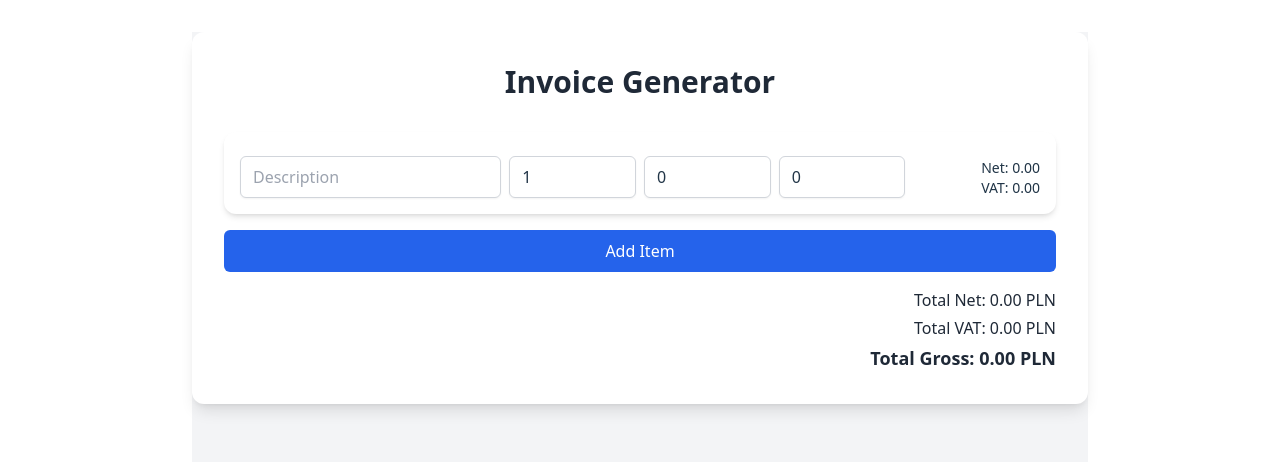
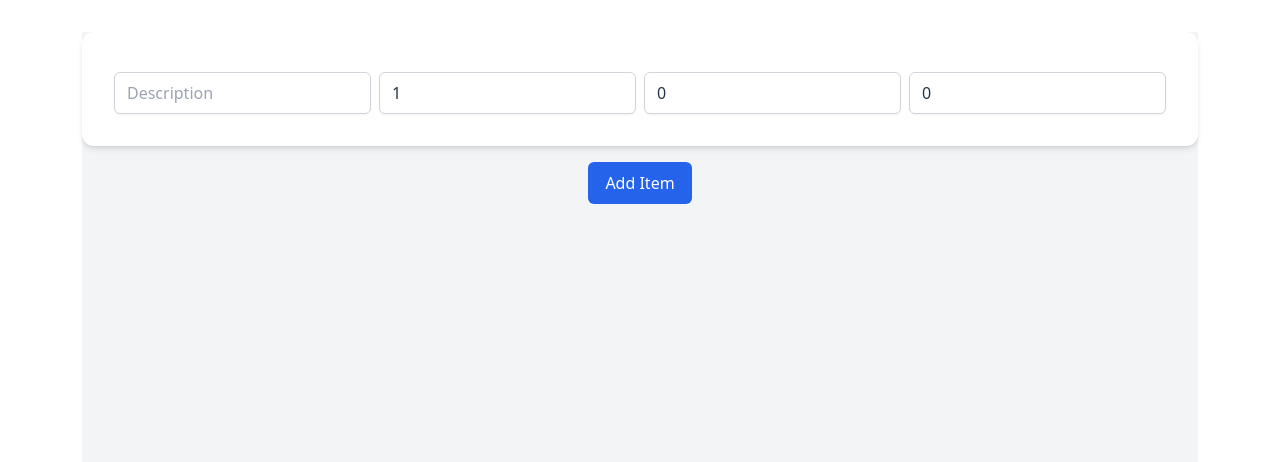
Before and after one commit to alexandear81/simpleInvoicing, a React (Vite) app: page / in a window 1280 px wide. Shown: the top 462 px of the page. Built offline with nearby package versions, Linux system fonts and the light colour scheme.

Commit message:
Fix: Vercel build issues and path alias7

```diff
--- a/src/components/InvoiceForm.tsx
+++ b/src/components/InvoiceForm.tsx
@@ -1,86 +1,77 @@
-import React, { useState } from 'react';
+import { useState } from 'react';
 import { Button } from './ui/button';
 import { Input } from './ui/input';
 import { Card, CardContent } from './ui/card';
 
-export default function Invoice() {
-  const [items, setItems] = useState([
-    { description: '', quantity: 1, price: 0.0, vat: 0 }
+type InvoiceItem = {
+  description: string;
+  quantity: number;
+  price: number;
+  vat: number;
+};
+
+type FieldName = keyof InvoiceItem;
+
+export default function InvoiceForm() {
+  const [items, setItems] = useState<InvoiceItem[]>([
+    { description: "", quantity: 1, price: 0, vat: 0 },
   ]);
 
-  const updateItem = (index: number, field: string, value: string) => {
-    const updated = [...items];
-    updated[index][field] = field === 'description' ? value : parseFloat(value);
-    setItems(updated);
+  const handleItemChange = (
+    index: number,
+    field: FieldName,
+    value: string | number
+  ) => {
+    const newItems = [...items];
+    newItems[index] = {
+      ...newItems[index],
+      [field]: typeof value === "string" && (field === "quantity" || field === "price" || field === "vat")
+        ? parseFloat(value)
+        : value,
+    };
+    setItems(newItems);
   };
 
   const addItem = () => {
-    setItems([...items, { description: '', quantity: 1, price: 0.0, vat: 0 }]);
+    setItems([...items, { description: "", quantity: 1, price: 0, vat: 0 }]);
   };
 
-  const total = items.reduce(
-    (acc, item) => {
-      const net = item.quantity * item.price;
-      const vatValue = net * (item.vat / 100);
-      return {
-        net: acc.net + net,
-        vat: acc.vat + vatValue,
-        gross: acc.gross + net + vatValue
-      };
-    },
-    { net: 0, vat: 0, gross: 0 }
-  );
-
   return (
-    <div className="p-4 md:p-8 max-w-4xl mx-auto bg-white rounded-xl shadow-lg">
-      <h1 className="text-3xl font-bold text-center text-gray-800 mb-8">Invoice Generator</h1>
-
     <div className="space-y-4">
       {items.map((item, index) => (
         <Card key={index}>
-            <CardContent className="grid grid-cols-6 gap-2 items-end">
+          <CardContent className="grid grid-cols-4 gap-2 p-4">
             <Input
               placeholder="Description"
               value={item.description}
-                onChange={(e: React.ChangeEvent<HTMLInputElement>) => updateItem(index, 'description', e.target.value)}
-                className="col-span-2"
+              onChange={(e) =>
+                handleItemChange(index, "description", e.target.value)
+              }
             />
             <Input
               type="number"
+              placeholder="Quantity"
               value={item.quantity}
-                onChange={(e: React.ChangeEvent<HTMLInputElement>) => updateItem(index, 'quantity', e.target.value)}
-                className="col-span-1"
+              onChange={(e) =>
+                handleItemChange(index, "quantity", e.target.value)
+              }
             />
             <Input
               type="number"
+              placeholder="Price"
               value={item.price}
-                onChange={(e: React.ChangeEvent<HTMLInputElement>) => updateItem(index, 'price', e.target.value)}
-                className="col-span-1"
+              onChange={(e) => handleItemChange(index, "price", e.target.value)}
             />
             <Input
               type="number"
+              placeholder="VAT %"
               value={item.vat}
-                onChange={(e: React.ChangeEvent<HTMLInputElement>) => updateItem(index, 'vat', e.target.value)}
-                className="col-span-1"
+              onChange={(e) => handleItemChange(index, "vat", e.target.value)}
             />
-              <div className="text-sm text-right col-span-1">
-                <div>Net: {(item.quantity * item.price).toFixed(2)}</div>
-                <div>VAT: {(item.quantity * item.price * (item.vat / 100)).toFixed(2)}</div>
-              </div>
           </CardContent>
         </Card>
       ))}
-
-        <Button onClick={addItem} className="w-full">
-          Add Item
-        </Button>
-
-        <div className="text-right space-y-1 text-gray-800">
-          <div>Total Net: {total.net.toFixed(2)} PLN</div>
-          <div>Total VAT: {total.vat.toFixed(2)} PLN</div>
-          <div className="font-bold text-lg">Total Gross: {total.gross.toFixed(2)} PLN</div>
-        </div>
-      </div>
+      <Button onClick={addItem}>Add Item</Button>
     </div>
   );
 }
```
Lines whose indentation alone changed are shown as unchanged.
